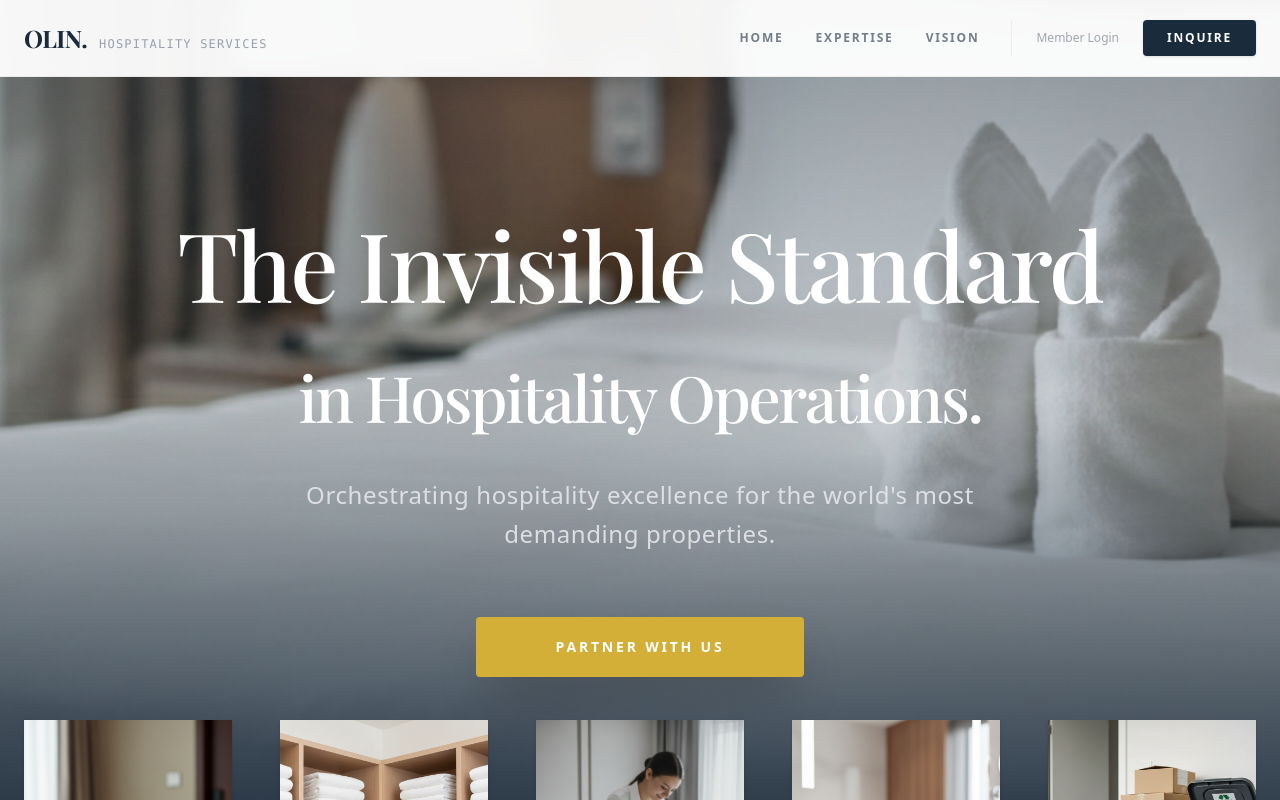
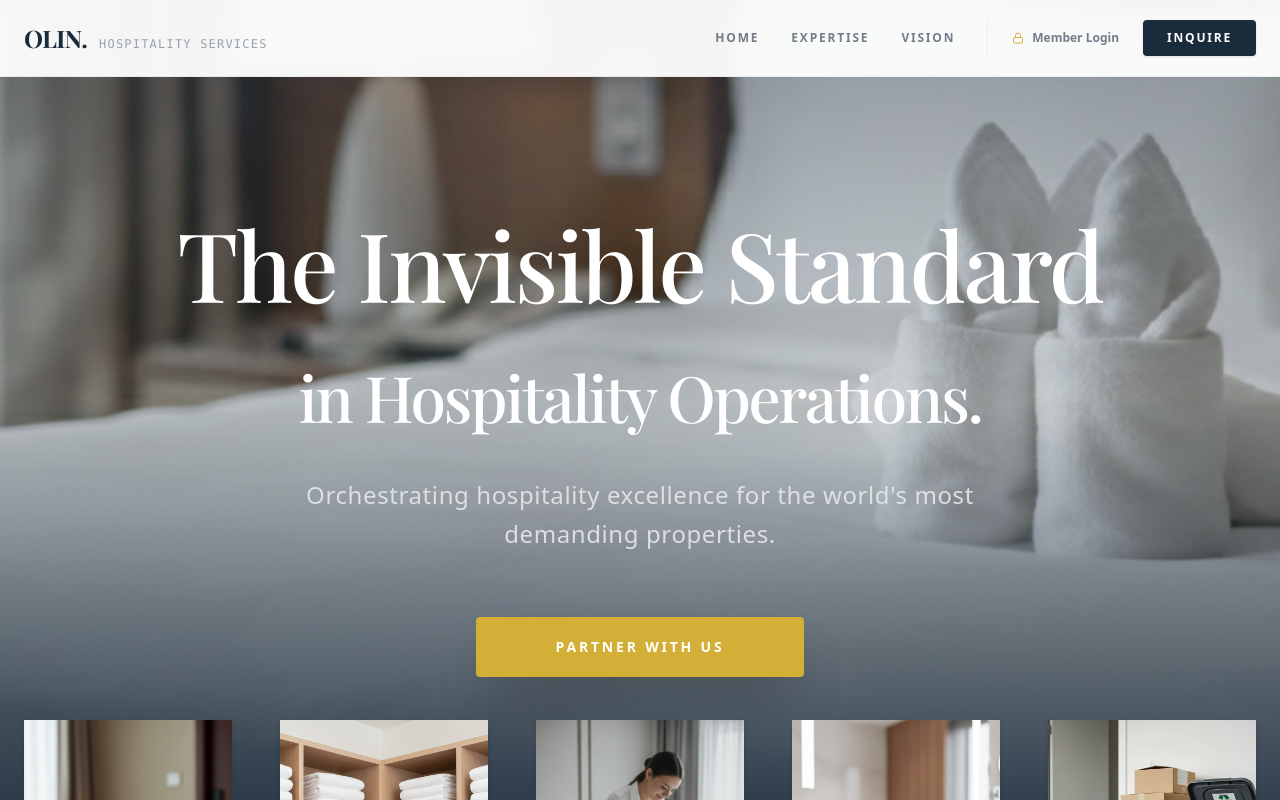
Before and after one commit to M-Shadab/olin-website, a Next.js app: page / in a window 1280 px wide. Shown: the top 800 px of the page. Built offline with nearby package versions, Linux system fonts and the light colour scheme; a web font is replaced by a local one.

Commit message:
feat: Add Lucide Lock icon and external link to the Member Login buttons in the Header.

```diff
--- a/app/components/Header.tsx
+++ b/app/components/Header.tsx
@@ -3,6 +3,7 @@
 import { useEffect, useState } from "react";
 import Link from "next/link";
 import { usePathname } from "next/navigation";
+import { Lock } from "lucide-react";
 
 export default function Header() {
   const [showStickyButton, setShowStickyButton] = useState(false);
@@ -92,9 +93,12 @@ export default function Header() {
 
           <div className="flex items-center gap-6 pl-6 border-l border-black/5">
             <a
-              href="#"
-              className="text-xs font-medium text-navy/40 hover:text-navy transition-colors"
+              href="https://app.olinhospitality.com"
+              target="_blank"
+              rel="noopener noreferrer"
+              className="flex items-center gap-2 text-xs font-bold text-navy/60 hover:text-navy transition-colors group"
             >
+              <Lock className="w-3 h-3 text-gold group-hover:text-navy transition-colors" />
               Member Login
             </a>
             <button
@@ -187,15 +191,17 @@ export default function Header() {
             </Link>
 
             <a
-              href="#"
+              href="https://app.olinhospitality.com"
+              target="_blank"
               onClick={() => setIsMobileMenuOpen(false)}
-              className={`text-3xl font-playfair text-white/90 hover:text-gold transition-all duration-500 transform ${
+              className={`flex items-center gap-3 text-3xl font-playfair text-white/90 hover:text-gold transition-all duration-500 transform ${
                 isMobileMenuOpen
                   ? "translate-y-0 opacity-100"
                   : "translate-y-4 opacity-0"
               }`}
               style={{ transitionDelay: isMobileMenuOpen ? "250ms" : "0ms" }}
             >
+              <Lock className="w-6 h-6 text-white/50" />
               Member Login
             </a>
 
--- a/package.json
+++ b/package.json
@@ -9,6 +9,7 @@
     "lint": "eslint"
   },
   "dependencies": {
+    "lucide-react": "^0.570.0",
     "next": "16.1.6",
     "react": "19.2.3",
     "react-dom": "19.2.3"
```
Also changed, not shown: 1 other file (tests, documents, lock files or other folders).
